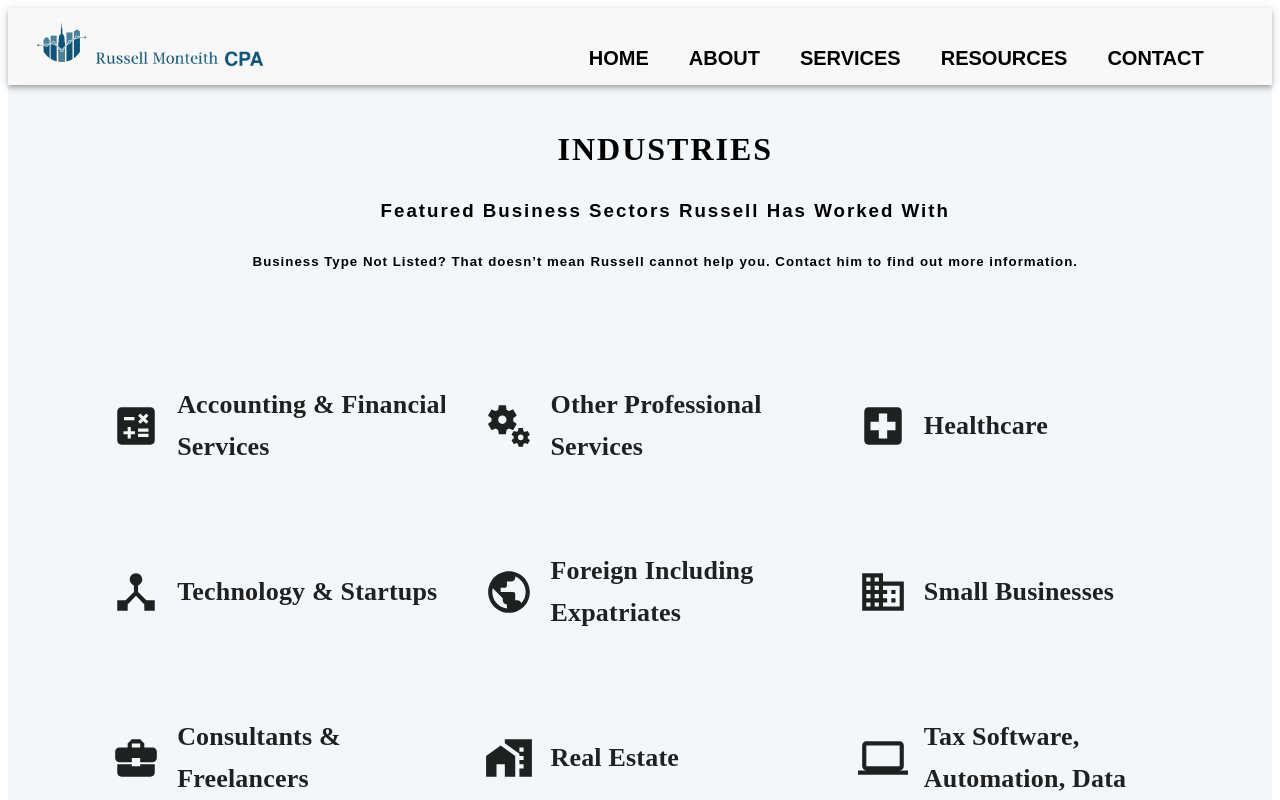
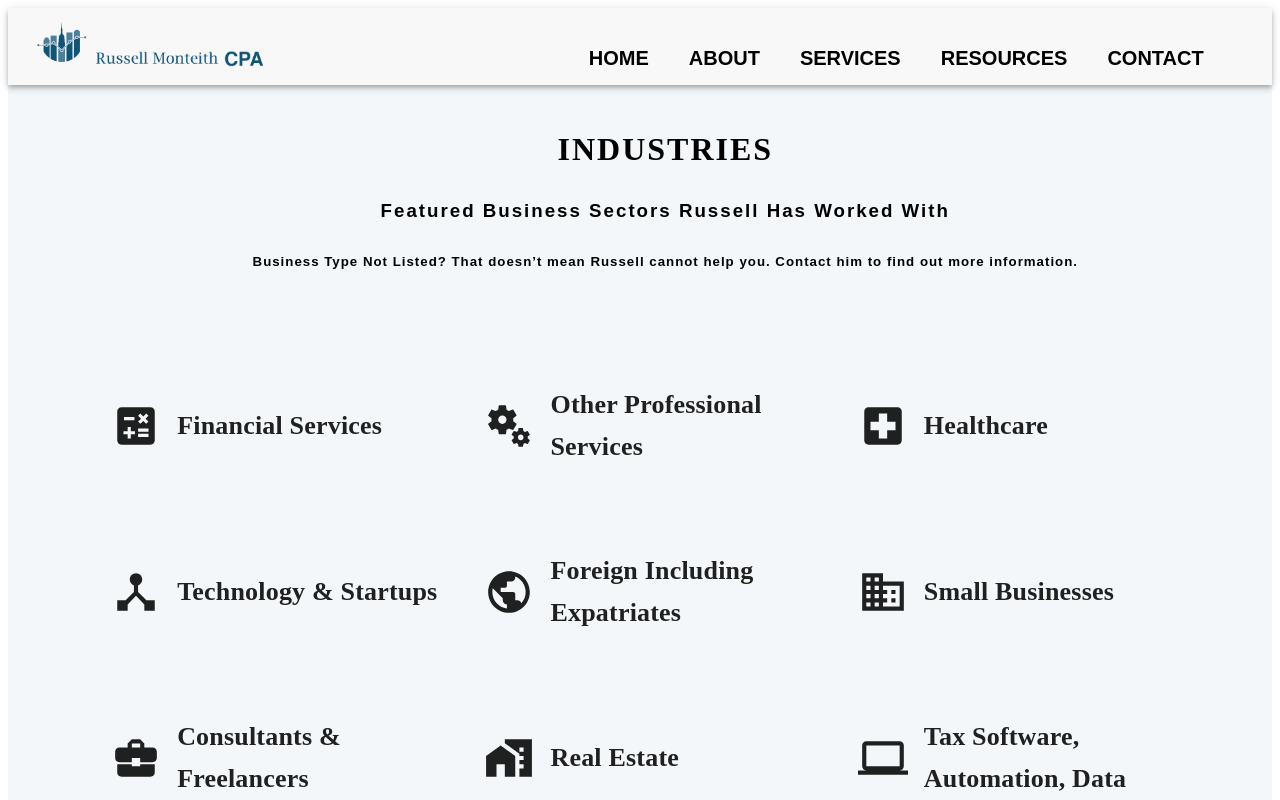
Before and after one commit to russelltheprogrammer/monteithtaxcpanext, a Next.js app: page /servicesindustries in a window 1280 px wide. Shown: the top 800 px of the page. Built offline with nearby package versions, Linux system fonts and the light colour scheme; a web font is replaced by a local one.

Commit message:
change industry name

```diff
--- a/pages/servicesindustries.js
+++ b/pages/servicesindustries.js
@@ -17,7 +17,7 @@ const ServicesIndustries = () => {
   };
 
   const industries = [
-    { id: 0, title: 'Accounting & Financial Services', icon: <CalculateIcon sx={iconStyle} />},
+    { id: 0, title: 'Financial Services', icon: <CalculateIcon sx={iconStyle} />},
     { id: 1, title: 'Other Professional Services', icon: <MiscellaneousServicesIcon sx={iconStyle} />},
     { id: 2, title: 'Healthcare', icon: <LocalHospitalIcon sx={iconStyle} />},
     { id: 3, title: 'Technology & Startups', icon: <DeviceHubIcon sx={iconStyle} />},
```
